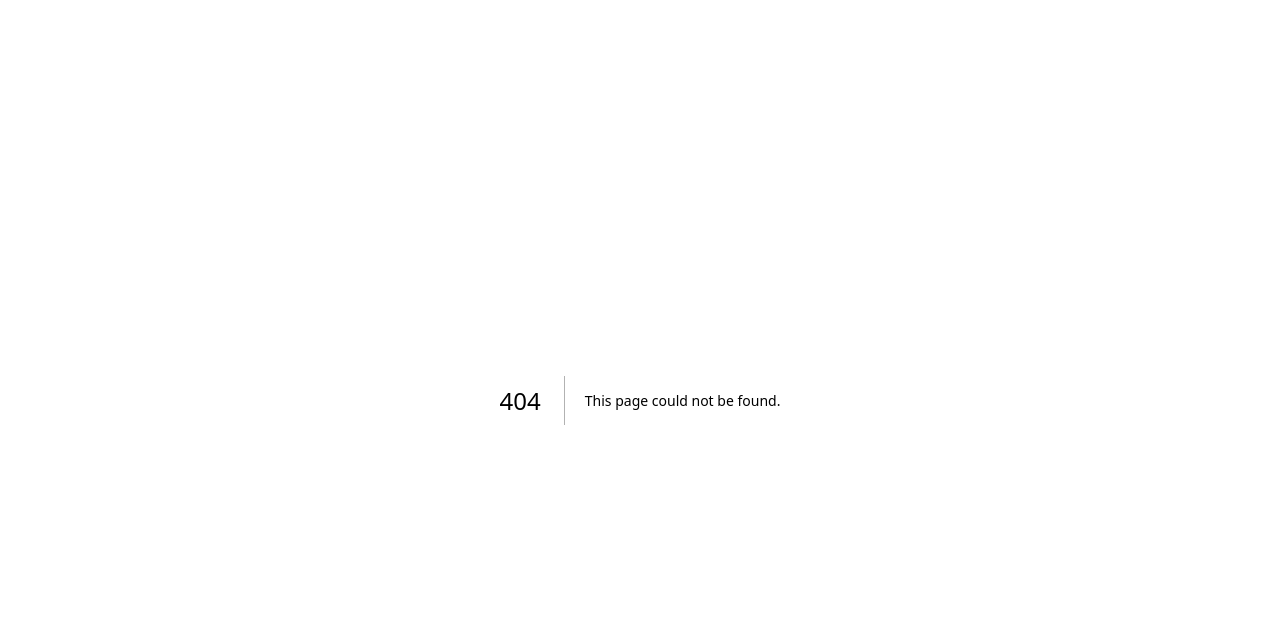
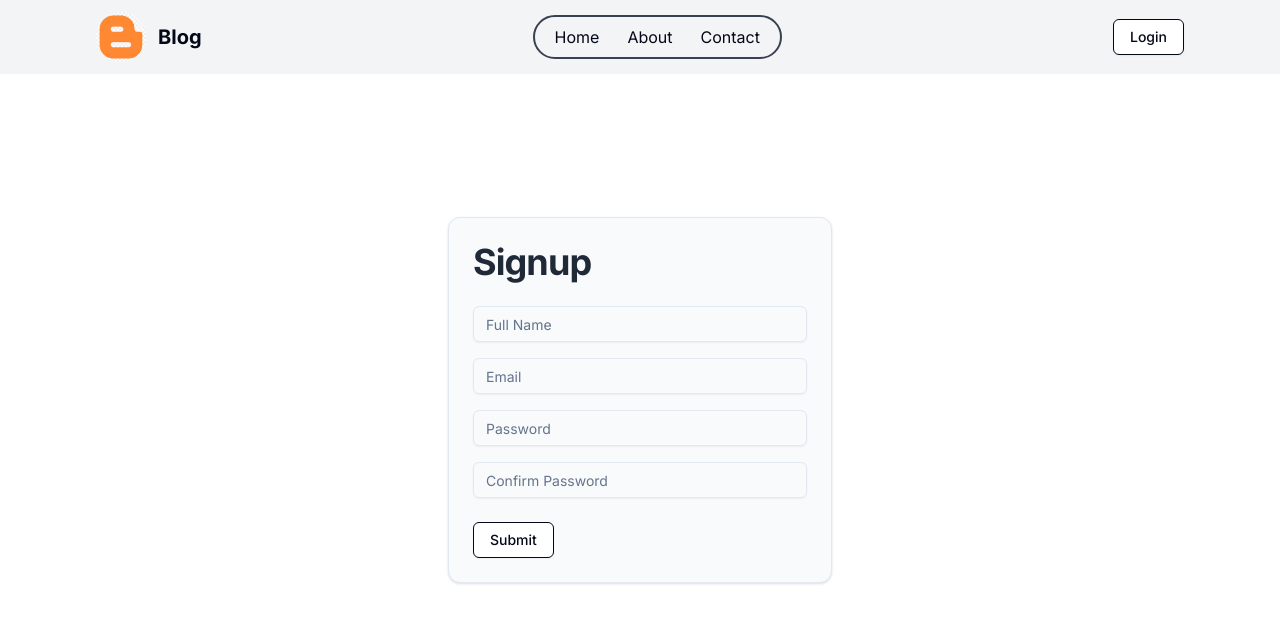
Before and after one commit to SanzEev17/blog-nextjs-redux-appwrite, a Next.js app: page /account/signup in a window 1280 px wide. Before the commit this address had no page. Shown: the top 622 px of the page. Built offline with nearby package versions, Linux system fonts and the light colour scheme.

Commit message:
Added login and signup pages

```diff
--- a/package.json
+++ b/package.json
@@ -11,6 +11,7 @@
   "dependencies": {
     "@radix-ui/react-icons": "^1.3.0",
     "@radix-ui/react-slot": "^1.0.2",
+    "@radix-ui/react-tabs": "^1.0.4",
     "class-variance-authority": "^0.7.0",
     "clsx": "^2.1.0",
     "next": "14.1.3",
--- /dev/null
+++ b/src/app/(pages)/account/layout.tsx
@@ -0,0 +1,19 @@
+import React from "react";
+import {
+    Card
+} from "@/components/ui/card"
+
+
+export default function RootLayout({
+    children,
+}: Readonly<{
+    children: React.ReactNode;
+}>) {
+    return (
+        <section className="h-screen flex justify-center items-center">
+            <Card className="w-96 bg-gray-50">
+                {children}
+            </Card>
+        </section>
+    );
+}
--- /dev/null
+++ b/src/app/(pages)/account/login/page.tsx
@@ -0,0 +1,49 @@
+"use client"
+import React, { useState } from 'react'
+import { CardContent, CardFooter, CardHeader, CardTitle } from "@/components/ui/card"
+import { Button } from '@/components/ui/button'
+import { Input } from '@/components/ui/input'
+
+export default function LoginPage() {
+    //TODO: Use Appwrite to submit formData and redirect user to home
+
+    const [formData, setFormData] = useState({
+        email: "",
+        password: ""
+    })
+    const handleChange = (e: React.ChangeEvent<HTMLInputElement>) => {
+        const { name, value } = e.target
+        setFormData({
+            ...formData,
+            [name]: value
+        })
+    }
+    return (
+        <>
+            <CardHeader>
+                <CardTitle className="title-text">Login</CardTitle>
+            </CardHeader>
+            <CardContent>
+                <div className="grid w-full items-center gap-4">
+                    <Input
+                        type='email'
+                        name='email'
+                        placeholder="Email"
+                        onChange={handleChange}
+                        value={formData.email}
+                    />
+                    <Input
+                        type='password'
+                        name='password'
+                        placeholder="Password"
+                        onChange={handleChange}
+                        value={formData.password}
+                    />
+                </div>
+            </CardContent>
+            <CardFooter className="flex justify-between">
+                <Button variant="outline">Submit</Button>
+            </CardFooter>
+        </>
+    )
+}
--- /dev/null
+++ b/src/app/(pages)/account/signup/page.tsx
@@ -0,0 +1,68 @@
+"use client"
+import React, { useState } from 'react'
+import { CardContent, CardFooter, CardHeader, CardTitle } from "@/components/ui/card"
+import { Button } from '@/components/ui/button'
+import { Input } from '@/components/ui/input'
+
+export default function SignupPage() {
+    /*
+    TODO: Use Appwrite to submit formData by validating passwords
+    TODO: Redirect to /account/login using router after signup success
+    */
+
+    const [formData, setFormData] = useState({
+        name: "",
+        email: "",
+        password: "",
+        password2: ""
+    })
+    const handleChange = (e: React.ChangeEvent<HTMLInputElement>) => {
+        const { name, value } = e.target
+        setFormData({
+            ...formData,
+            [name]: value
+        })
+    }
+    return (
+        <>
+            <CardHeader>
+                <CardTitle className="title-text">Signup</CardTitle>
+            </CardHeader>
+            <CardContent>
+                <div className="grid w-full items-center gap-4">
+                    <Input
+                        type='text'
+                        name='name'
+                        placeholder="Full Name"
+                        onChange={handleChange}
+                        value={formData.name}
+                    />
+                    <Input
+                        type='email'
+                        name='email'
+                        placeholder="Email"
+                        onChange={handleChange}
+                        value={formData.email}
+                    />
+                    <Input
+                        type='password'
+                        name='password'
+                        placeholder="Password"
+                        onChange={handleChange}
+                        value={formData.password}
+                    />
+                    <Input
+                        type='password'
+                        name='password2'
+                        placeholder="Confirm Password"
+                        onChange={handleChange}
+                        value={formData.password2}
+                    />
+                </div>
+            </CardContent>
+            <CardFooter className="flex justify-between">
+                <Button variant="outline">Submit</Button>
+            </CardFooter>
+        </>
+    )
+}
--- /dev/null
+++ b/src/components/ui/card.tsx
@@ -0,0 +1,76 @@
+import * as React from "react"
+
+import { cn } from "@/lib/utils"
+
+const Card = React.forwardRef<
+  HTMLDivElement,
+  React.HTMLAttributes<HTMLDivElement>
+>(({ className, ...props }, ref) => (
+  <div
+    ref={ref}
+    className={cn(
+      "rounded-xl border bg-card text-card-foreground shadow",
+      className
+    )}
+    {...props}
+  />
+))
+Card.displayName = "Card"
+
+const CardHeader = React.forwardRef<
+  HTMLDivElement,
+  React.HTMLAttributes<HTMLDivElement>
+>(({ className, ...props }, ref) => (
+  <div
+    ref={ref}
+    className={cn("flex flex-col space-y-1.5 p-6", className)}
+    {...props}
+  />
+))
+CardHeader.displayName = "CardHeader"
+
+const CardTitle = React.forwardRef<
+  HTMLParagraphElement,
+  React.HTMLAttributes<HTMLHeadingElement>
+>(({ className, ...props }, ref) => (
+  <h3
+    ref={ref}
+    className={cn("font-semibold leading-none tracking-tight", className)}
+    {...props}
+  />
+))
+CardTitle.displayName = "CardTitle"
+
+const CardDescription = React.forwardRef<
+  HTMLParagraphElement,
+  React.HTMLAttributes<HTMLParagraphElement>
+>(({ className, ...props }, ref) => (
+  <p
+    ref={ref}
+    className={cn("text-sm text-muted-foreground", className)}
+    {...props}
+  />
+))
+CardDescription.displayName = "CardDescription"
+
+const CardContent = React.forwardRef<
+  HTMLDivElement,
+  React.HTMLAttributes<HTMLDivElement>
+>(({ className, ...props }, ref) => (
+  <div ref={ref} className={cn("p-6 pt-0", className)} {...props} />
+))
+CardContent.displayName = "CardContent"
+
+const CardFooter = React.forwardRef<
+  HTMLDivElement,
+  React.HTMLAttributes<HTMLDivElement>
+>(({ className, ...props }, ref) => (
+  <div
+    ref={ref}
+    className={cn("flex items-center p-6 pt-0", className)}
+    {...props}
+  />
+))
+CardFooter.displayName = "CardFooter"
+
+export { Card, CardHeader, CardFooter, CardTitle, CardDescription, CardContent }
--- /dev/null
+++ b/src/components/ui/input.tsx
@@ -0,0 +1,25 @@
+import * as React from "react"
+
+import { cn } from "@/lib/utils"
+
+export interface InputProps
+  extends React.InputHTMLAttributes<HTMLInputElement> {}
+
+const Input = React.forwardRef<HTMLInputElement, InputProps>(
+  ({ className, type, ...props }, ref) => {
+    return (
+      <input
+        type={type}
+        className={cn(
+          "flex h-9 w-full rounded-md border border-input bg-transparent px-3 py-1 text-sm shadow-sm transition-colors file:border-0 file:bg-transparent file:text-sm file:font-medium placeholder:text-muted-foreground focus-visible:outline-none focus-visible:ring-1 focus-visible:ring-ring disabled:cursor-not-allowed disabled:opacity-50",
+          className
+        )}
+        ref={ref}
+        {...props}
+      />
+    )
+  }
+)
+Input.displayName = "Input"
+
+export { Input }
--- a/src/components/utility/BlogList.tsx
+++ b/src/components/utility/BlogList.tsx
@@ -11,7 +11,7 @@
 export default function BlogList({title, category, author, date}:blogListType) {
     return (
         <div className='flex flex-col justify-center gap-1'>
-            <div className='text-sm font-bold px-2 p-0.5 rounded-full bg-primary w-fit'>
+            <div className='border bg-accent text-sm font-bold px-2 p-0.5 rounded-full w-fit'>
                 {category}
             </div>
             <Link href="" className='text-lg font-bold'>
```
Also changed, not shown: 1 other file (tests, documents, lock files or other folders).
